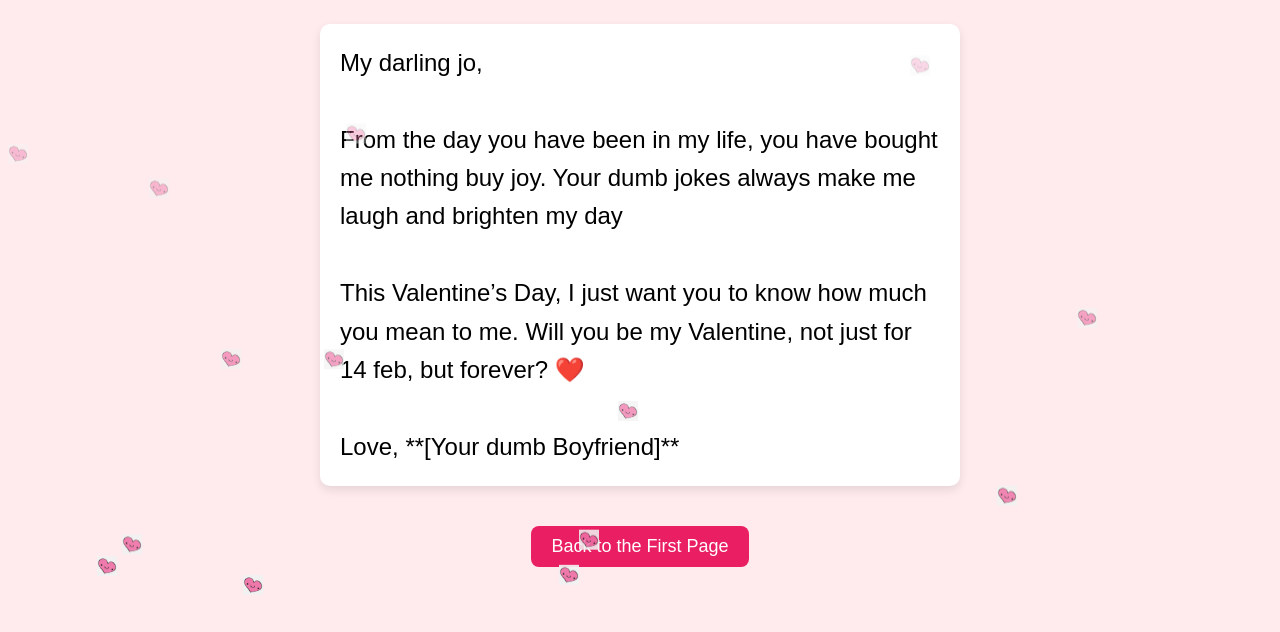
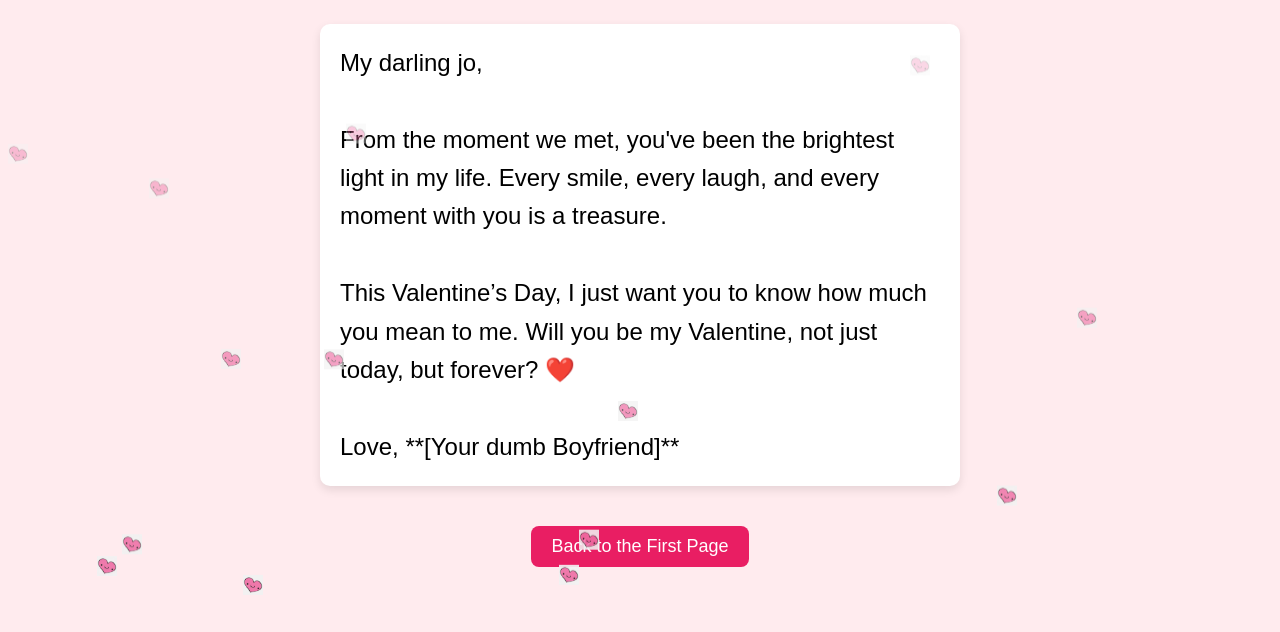
Before and after one commit to Hamza-0519/Valentines-day, a plain HTML site: page letter.html in a window 1280 px wide. Shown: the part 150-782 px from the top of the page. Drawn offline with Linux system fonts and the light colour scheme.

Commit message:
Update letter.html

```diff
--- a/letter.html
+++ b/letter.html
@@ -28,9 +28,9 @@
         <p class="letter">
             My darling jo,
             <br><br>
-            From the day you have been in my life, you have bought me nothing buy joy. Your dumb jokes always make me laugh and brighten my day
+            From the moment we met, you've been the brightest light in my life. Every smile, every laugh, and every moment with you is a treasure.
             <br><br>
-            This Valentine’s Day, I just want you to know how much you mean to me. Will you be my Valentine, not just for 14 feb, but forever? ❤️
+            This Valentine’s Day, I just want you to know how much you mean to me. Will you be my Valentine, not just today, but forever? ❤️
             <br><br>
             Love,
             **[Your dumb Boyfriend]**
```
